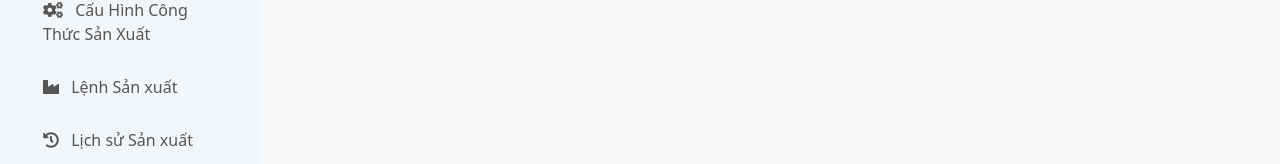
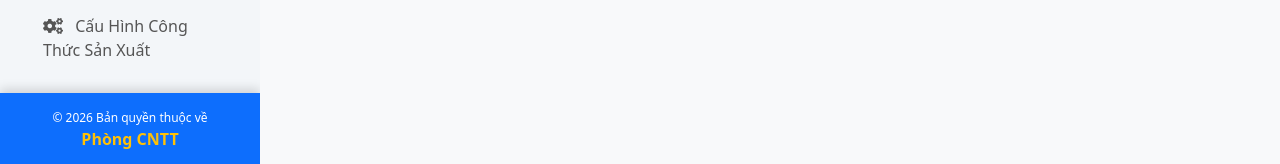
Before and after one commit to SonRattana/Quanlynuoc, a React (Vite) app in the folder frontend/: page /logs in a window 1280 px wide. Shown: the part 633-797 px from the top of the page. Built offline with nearby package versions, Linux system fonts and the light colour scheme; no server answers; sample sign-in values are in the browser's storage.

Commit message:
update sidebar

```diff
--- a/frontend/components/sidebar.jsx
+++ b/frontend/components/sidebar.jsx
@@ -113,7 +113,7 @@ function Sidebar() {
                 /* FIX LỖI THANH CUỘN */
                 .sidebar {
                     overflow-y: auto !important;
-                    padding-bottom: 30px !important;
+                    padding-bottom: 0px !important;
                     scrollbar-width: none !important;
                     -ms-overflow-style: none !important;
                 }
@@ -185,7 +185,7 @@ function Sidebar() {
                         justify-content: flex-start !important;
                         align-items: stretch !important;
                         padding-top: 20px !important;
-                        padding-bottom: 80px !important;
+                        padding-bottom: 0px !important;
                         overflow-y: auto !important;
                     }
                     .sidebar.open { left: 0 !important; }
@@ -226,7 +226,7 @@ function Sidebar() {
 
             <div className={`mobile-overlay ${isOpen ? "show" : ""}`} onClick={() => setIsOpen(false)}></div>
 
-            <div className={`sidebar ${isOpen ? "open" : ""}`}>
+            <div className={`sidebar d-flex flex-column ${isOpen ? "open" : ""}`} style={{ height: "100vh" }}>
                 <div className="logo mb-2 mt-1 px-3">
                     <h3 className="d-flex align-items-center justify-content-center text-primary fw-bold" style={{ margin: 0, whiteSpace: "nowrap", fontSize: "1.4rem" }}>
                         <img src={logo} alt="Logo" style={{ width: '80px', height: 'auto', marginRight: '10px' }} />
@@ -385,6 +385,25 @@ function Sidebar() {
                         );
                     })()}
                 </div>
+                {/* 💡 FOOTER CHỮ KÝ NẰM DƯỚI ĐÁY SIDEBAR (XANH, TRÀN VIỀN 100%) */}
+                <div
+                    className="mt-auto p-3 text-center text-white"
+                    style={{
+                        backgroundColor: "#0d6efd",
+                        position: "sticky",
+                        bottom: "0",
+                        marginLeft: "-20px", /* 💡 Kéo tràn lề trái */
+                        marginRight: "-20px", /* 💡 Kéo tràn lề phải */
+                        marginBottom: "0",
+                        fontSize: "12px",
+                        zIndex: 999,
+                        boxShadow: "0 -4px 10px rgba(0,0,0,0.15)"
+                    }}
+                >
+                    &copy; {new Date().getFullYear()} Bản quyền thuộc về <br />
+                    <span className="fw-bold text-warning fs-6">Phòng CNTT</span> <br />
+                    {/* <span className="opacity-75">(Phòng CNTT)</span> */}
+                </div>
             </div>
         </>
     );
```
